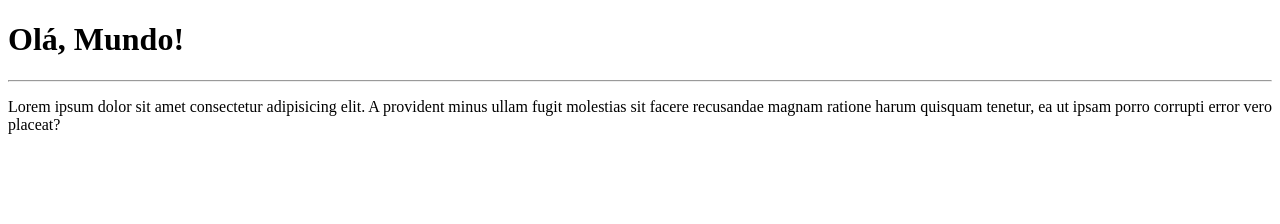
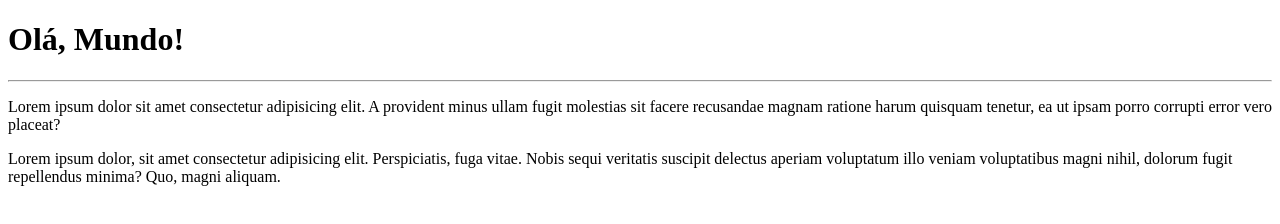
Before and after one commit to thaisjunkes/Ola-Mundo, a plain HTML site: page site-exemplo/index.html in a window 1280 px wide. Drawn offline with Linux system fonts and the light colour scheme.

Commit message:
adicionei um parágrafo

```diff
--- a/site-exemplo/index.html
+++ b/site-exemplo/index.html
@@ -10,5 +10,6 @@
     <h1>Olá, Mundo!</h1>
     <hr>
     <p>Lorem ipsum dolor sit amet consectetur adipisicing elit. A provident minus ullam fugit molestias sit facere recusandae magnam ratione harum quisquam tenetur, ea ut ipsam porro corrupti error vero placeat?</p>
+    <p>Lorem ipsum dolor, sit amet consectetur adipisicing elit. Perspiciatis, fuga vitae. Nobis sequi veritatis suscipit delectus aperiam voluptatum illo veniam voluptatibus magni nihil, dolorum fugit repellendus minima? Quo, magni aliquam.</p>
 </body>
 </html>
```
